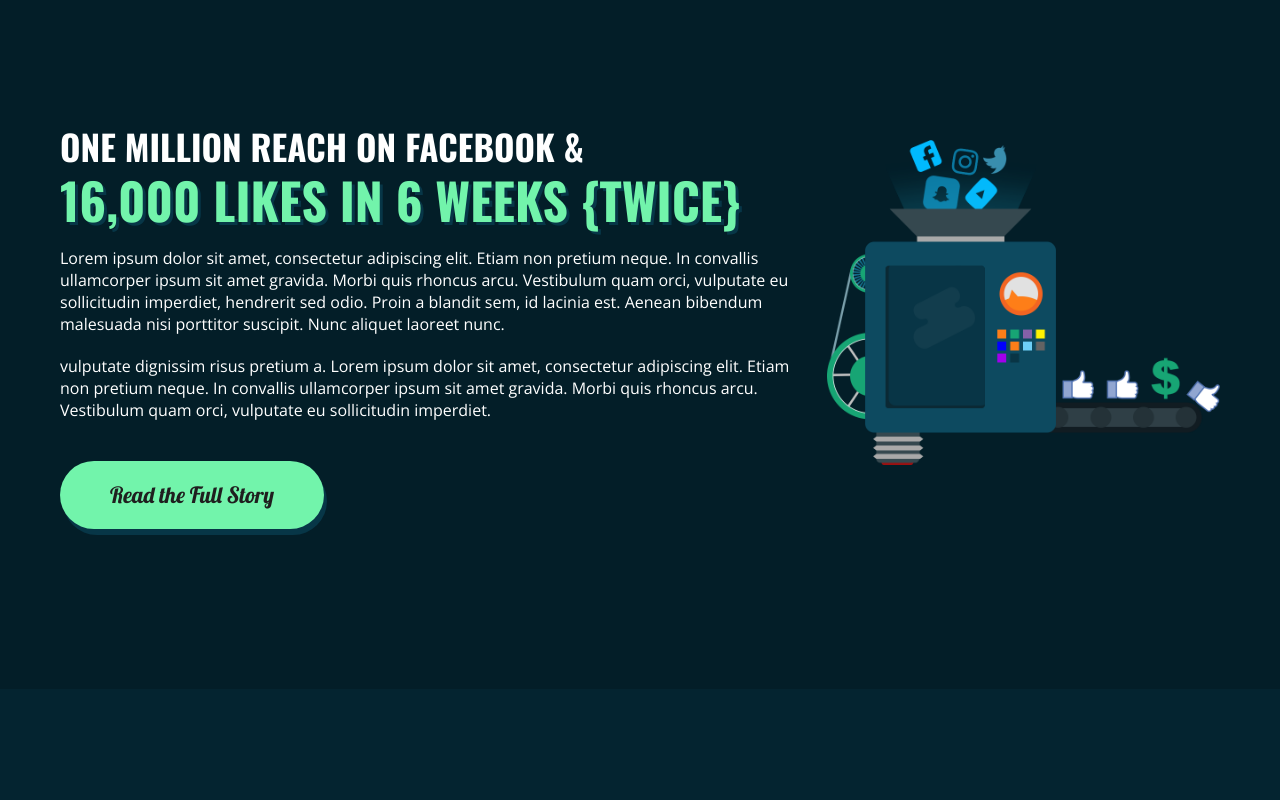
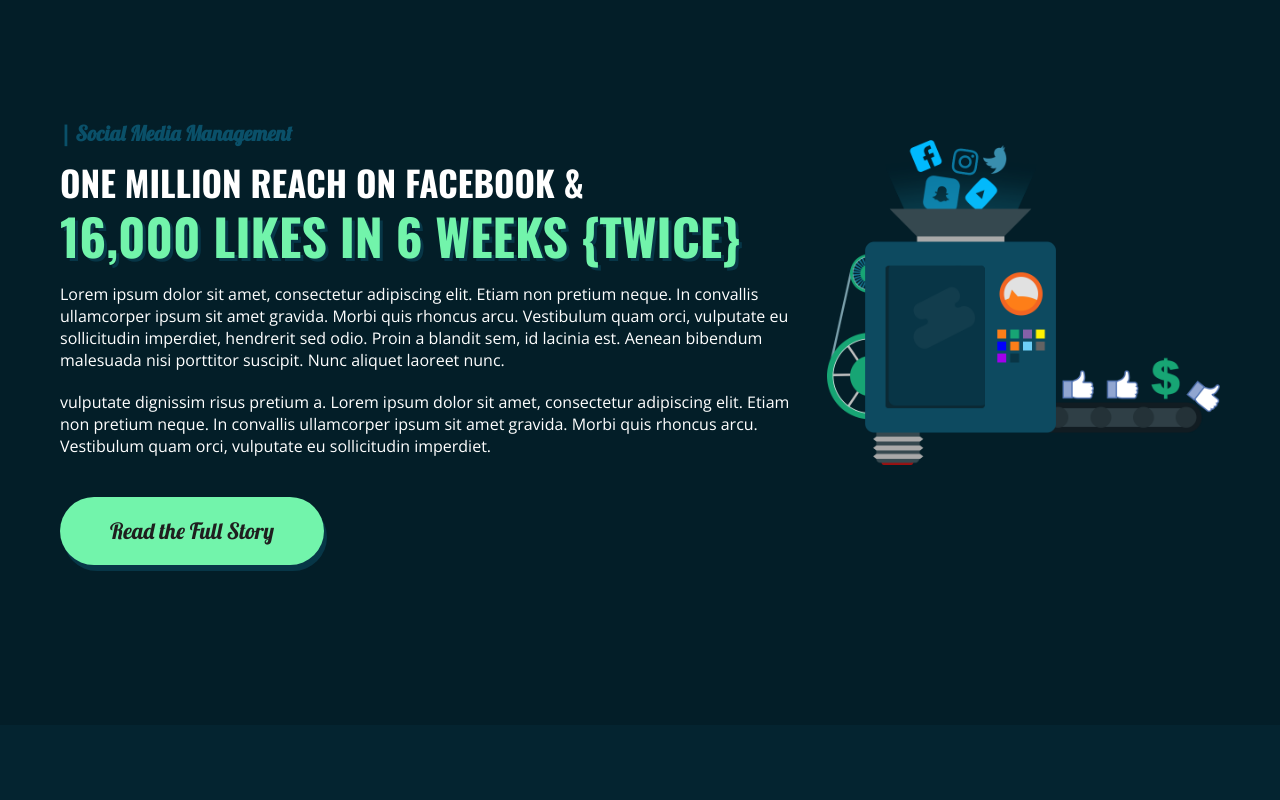
Before and after one commit to jozzzaa/aruza_old, a website: page index.html in a window 1280 px wide. Shown: the part 840-1640 px from the top of the page. Drawn offline with nearby package versions, Linux system fonts and the light colour scheme; a script that the page names is missing.

Commit message:
Header Update, Added H5 Font Styles

```diff
--- a/bundle/bundle.css
+++ b/bundle/bundle.css
@@ -96,6 +96,12 @@
   color: #fff;
   text-transform: uppercase; }
 
+h5 {
+  font-family: "Lobster", cursive;
+  color: #0a5069;
+  font-size: 1.3em;
+  padding-bottom: 10px; }
+
 p {
   font-family: "Open Sans", sans-serif;
   color: #fff; }
@@ -159,7 +165,7 @@
         cursor: pointer; }
 
 .header {
-  background: url(../../../images/hero_bg.jpg) no-repeat center center;
+  background: url(../../../images/hero_bg.jpg) no-repeat center center fixed;
   background-size: cover;
   height: 100vh;
   width: 100%; }
--- a/index.html
+++ b/index.html
@@ -21,7 +21,7 @@
         <div class="nav_left">
           <img src="images/aruza_logo.png" alt="" id="aruza_logo">
           <ul>
-            <li class="nav_item">Case Studies<i class="fa fa-angle-down" aria-hidden="true"></i></li>
+            <!-- <li class="nav_item">Case Studies<i class="fa fa-angle-down" aria-hidden="true"></i></li> -->
             <!-- <li class="nav_item">Blog</li> -->
           </ul>
         </div>
@@ -51,6 +51,7 @@
     <div class="container">
 
       <div class="col_left">
+        <h5>|    Social Media Management</h5>
         <h4>One Million Reach on Facebook &</h4>
         <h3>16,000 Likes in 6 Weeks {Twice}</h3>
         <p>Lorem ipsum dolor sit amet, consectetur adipiscing elit. Etiam non pretium neque. In convallis ullamcorper ipsum sit amet gravida. Morbi quis rhoncus arcu. Vestibulum quam orci, vulputate eu sollicitudin imperdiet, hendrerit sed odio. Proin a blandit sem, id lacinia est. Aenean bibendum malesuada nisi porttitor suscipit. Nunc aliquet laoreet nunc.</p>
@@ -75,6 +76,7 @@
       </div>
 
       <div class="col_right">
+        <h5>|    Growth Hacking</h5>
         <h4>A savvy restaurant hack instantly gained us</h4>
         <h3>50% MORE FROM EACH CUSTOMER</h3>
         <p>Lorem ipsum dolor sit amet, consectetur adipiscing elit. Etiam non pretium neque. In convallis ullamcorper ipsum sit amet gravida. Morbi quis rhoncus arcu. Vestibulum quam orci, vulputate eu sollicitudin imperdiet, hendrerit sed odio. Proin a blandit sem, id lacinia est. Aenean bibendum malesuada nisi porttitor suscipit. Nunc aliquet laoreet nunc.</p>
@@ -91,6 +93,7 @@
     <div class="container">
 
       <div class="col_left">
+        <h5>|    Social Media Marketing</h5>
         <h4>THE CAMPAIGN THAT TOOK A DYING BUSINESS &</h4>
         <h3>doubled the turnover in a month</h3>
         <p>Lorem ipsum dolor sit amet, consectetur adipiscing elit. Etiam non pretium neque. In convallis ullamcorper ipsum sit amet gravida. Morbi quis rhoncus arcu. Vestibulum quam orci, vulputate eu sollicitudin imperdiet, hendrerit sed odio. Proin a blandit sem, id lacinia est. Aenean bibendum malesuada nisi porttitor suscipit. Nunc aliquet laoreet nunc.</p>
--- a/scss/components/_main.scss
+++ b/scss/components/_main.scss
@@ -68,7 +68,13 @@
   font-size: 35px;
   color: #fff;
   text-transform: uppercase;
+}
 
+h5 {
+  font-family: $feature-font;
+  color: #0a5069;
+  font-size: 1.3em;
+  padding-bottom: 10px;
 }
 
 p {
@@ -163,7 +169,7 @@
 }
 
 .header {
-  background: url(../../../images/hero_bg.jpg) no-repeat center center;
+  background: url(../../../images/hero_bg.jpg) no-repeat center center fixed;
   -webkit-background-size: cover;
   -moz-background-size: cover;
   -o-background-size: cover;
```
